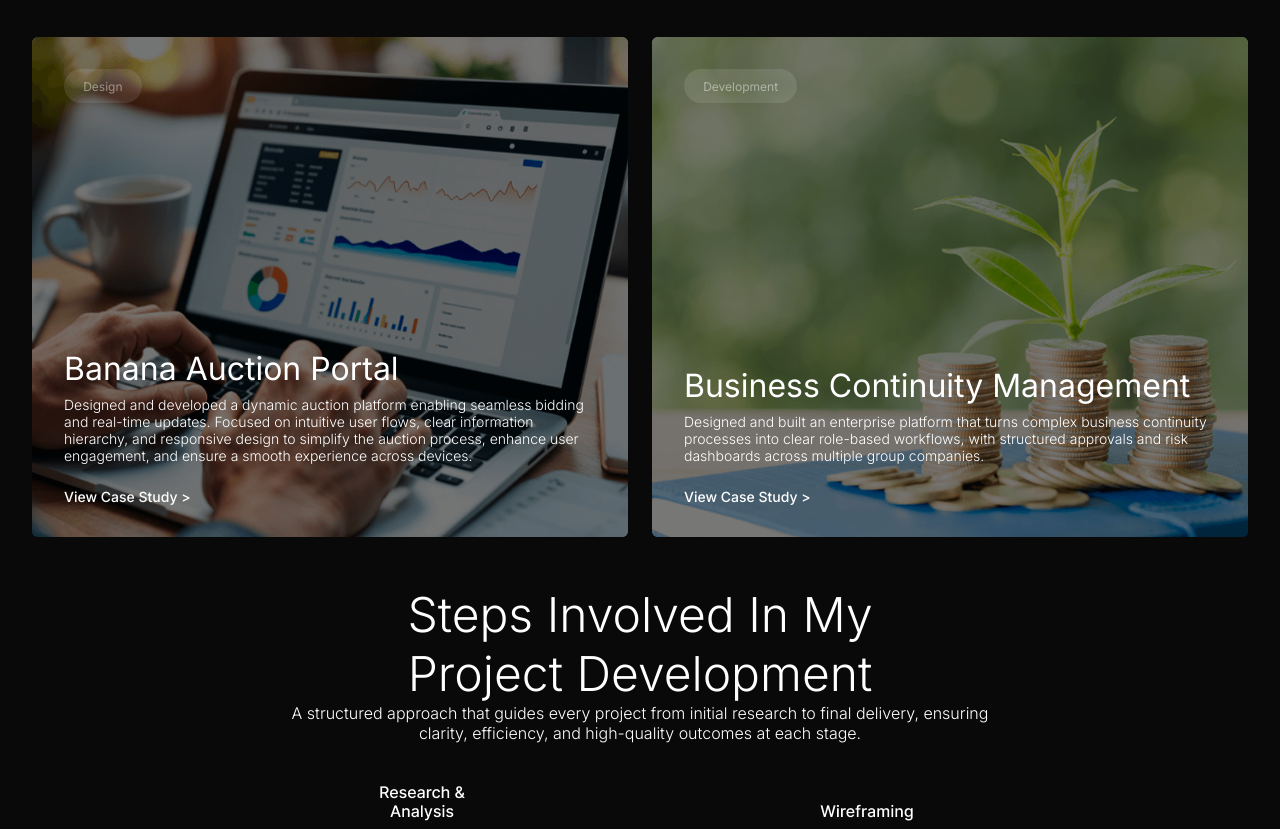
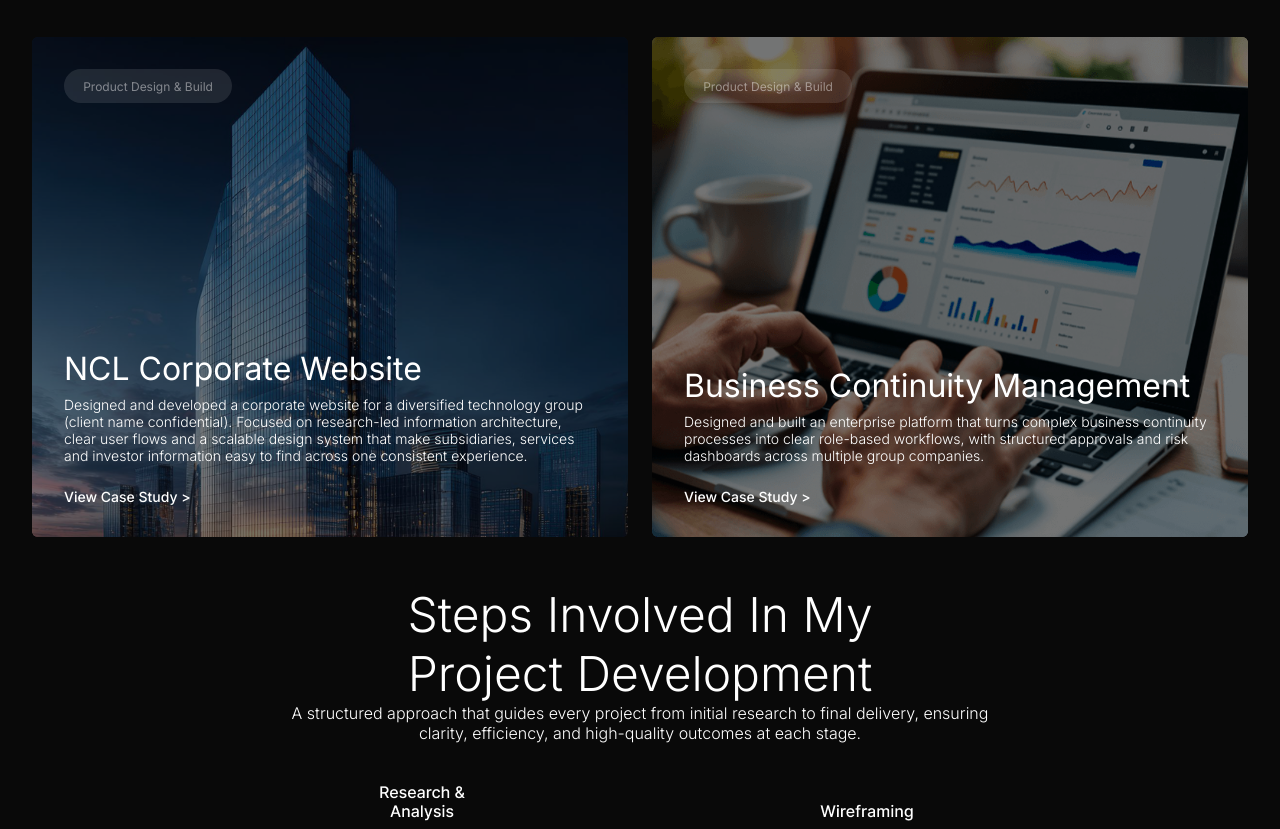
Before and after one commit to sachinjha03/portfolio-new, a plain HTML site: page index.html in a window 1280 px wide. Shown: the part 1349-2178 px from the top of the page. Drawn offline with Linux system fonts and the light colour scheme.

Commit message:
adding NCL card

```diff
--- a/index.html
+++ b/index.html
@@ -91,23 +91,20 @@
                     design, and seamless execution across two in-depth projects.</p>
             </div>
             <div class="case-studies-section-bottom">
-                <a href="https://www.behance.net/gallery/251388593/Tendorra-Banana-Auction-Portal-Sachin-Jha"
+                <a href="https://www.behance.net/gallery/256505929/NCL-Corporate-Website-Product-Design-Sachin-Jha"
                     target="_blank" class="case-study-card">
-                    <img src="./images/caseStudy1.png" alt="Case Study Image">
-                    <p class="case-study-tag">Design</p>
+                    <img src="./images/NCL Case study.png" alt="Case Study Image">
+                    <p class="case-study-tag">Product Design & Build</p>
                     <div class="case-study-card-content">
-                        <h3>Banana Auction Portal</h3>
-                        <p>Designed and developed a dynamic auction platform enabling seamless bidding and real-time
-                            updates. Focused on intuitive user flows, clear information hierarchy, and responsive design
-                            to simplify the auction process, enhance user engagement, and ensure a smooth experience
-                            across devices.</p>
+                        <h3>NCL Corporate Website</h3>
+                        <p>Designed and developed a corporate website for a diversified technology group (client name confidential). Focused on research-led information architecture, clear user flows and a scalable design system that make subsidiaries, services and investor information easy to find across one consistent experience.</p>
                         <h5>View Case Study ></h5>
                     </div>
                 </a>
                 <a href="https://www.behance.net/gallery/251388275/Foulath-Business-Continuity-Management-Sachin-Jha"
                     target="_blank" class="case-study-card">
-                    <img src="./images/caseStudy2.png" alt="Case Study Image">
-                    <p class="case-study-tag">Development</p>
+                    <img src="./images/caseStudy1.png" alt="Case Study Image">
+                    <p class="case-study-tag">Product Design & Build</p>
                     <div class="case-study-card-content">
                         <h3>Business Continuity Management</h3>
                         <p>Designed and built an enterprise platform that turns complex business continuity processes into clear role-based workflows, with structured approvals and risk dashboards across multiple group companies.</p>
```
Also changed, not shown: images/NCL Case study.png (added).
